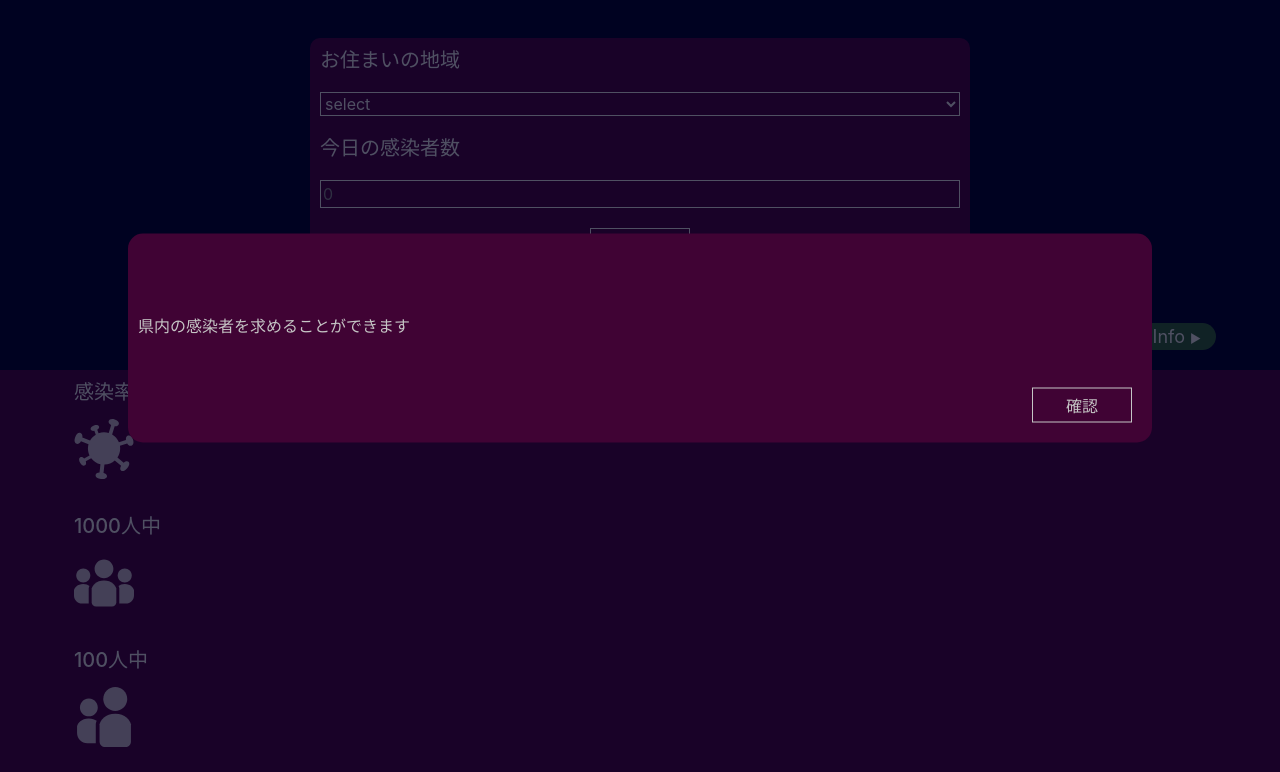
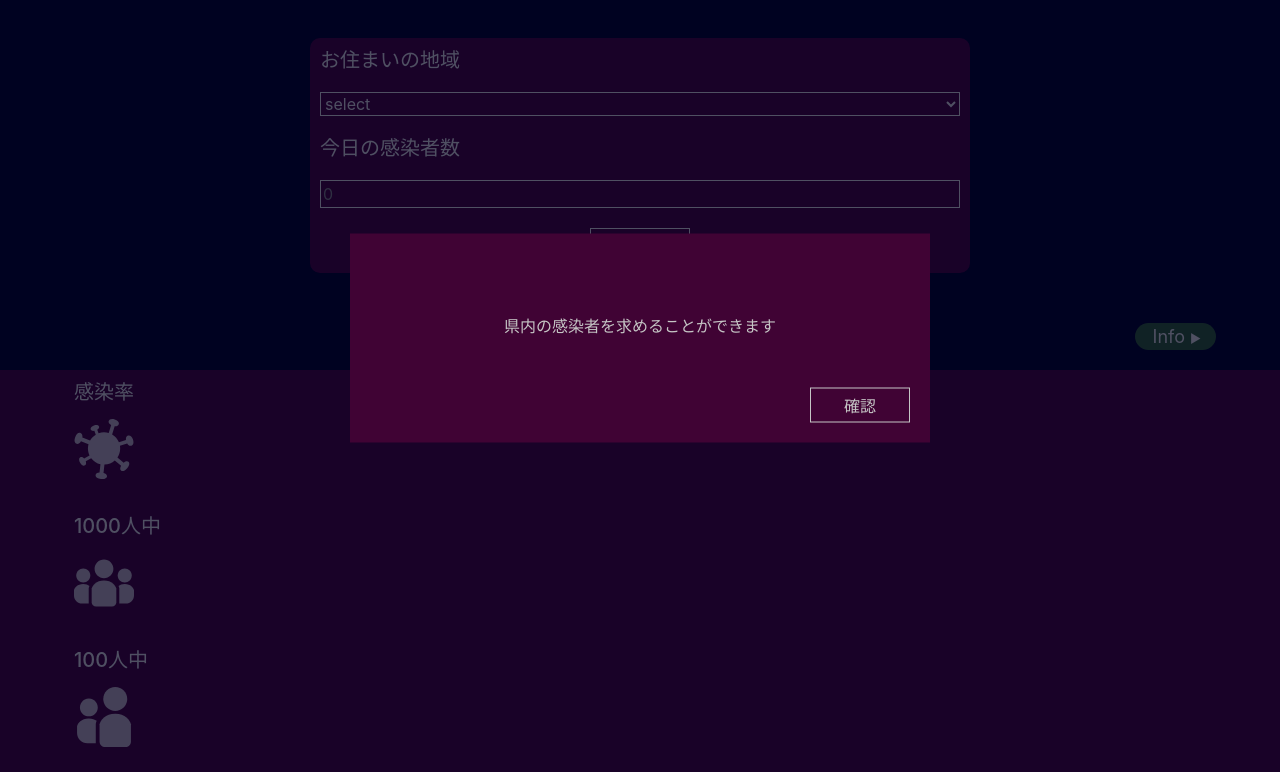
Before and after one commit to KojimaNaoyuki/COVID-19_riskFactor, a plain HTML site: page index.html in a window 1280 px wide. Shown: the part 62-834 px from the top of the page. Drawn offline with nearby package versions, Linux system fonts and the light colour scheme.

Commit message:
2021/02/26/2

```diff
--- a/styles/breakpoints/_base.scss
+++ b/styles/breakpoints/_base.scss
@@ -37,12 +37,17 @@ body {
     color: $baseFontColor;
     transition: all 0.5s;
 
+
     &__box {
         padding: 80px 10px 0 10px;
         margin: 0 auto;
         width: 80%;
+        max-width: 580px;
         background-color: $impactBgColor;
-        border-radius: 15px;
+
+        & > p {
+            text-align: center;
+        }
 
         &__btn-inner {
             padding: 50px 10px 20px 10px;
```
Also changed, not shown: styles/style.css, 1 other file.
